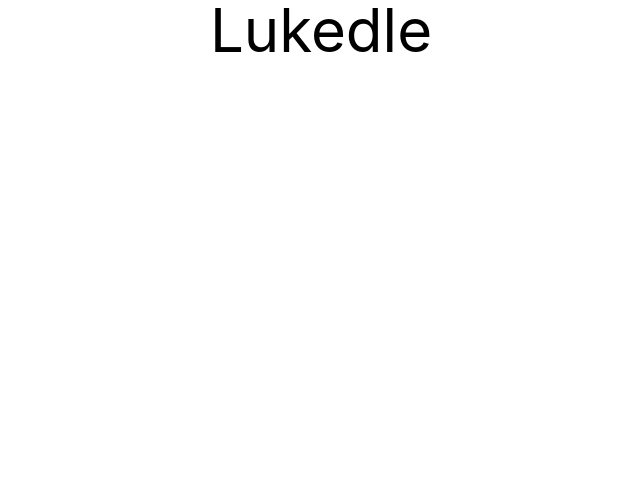
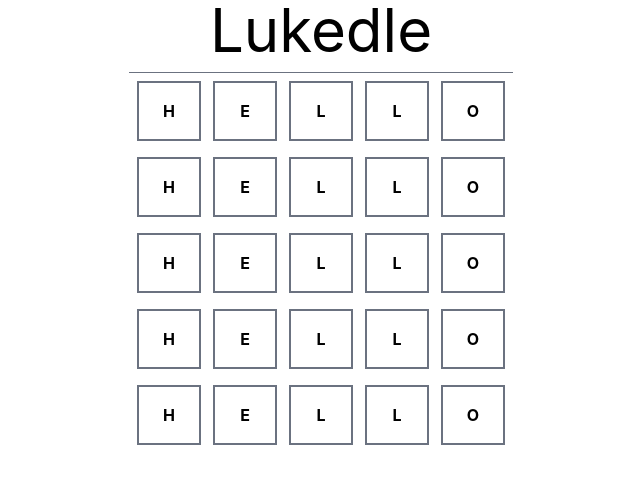
Before and after one commit to lukehart54/lukedle, a React (Vite) app: page / in a window 1280 px wide. Shown: the top 484 px of the page, without its empty margins (319-959 px from the left). Built offline with nearby package versions, Linux system fonts and the light colour scheme.

Commit message:
fixed word not showing up

```diff
--- a/src/App.tsx
+++ b/src/App.tsx
@@ -1,15 +1,21 @@
-import { useState } from 'react'
-import logo from './logo.svg'
-import './App.css'
+import './App.css';
+import WordRow from './WordRow';
 
-function App() {
-  const [count, setCount] = useState(0)
+export default function App() {
 
   return (
     <div className="mx-auto w-96">
-      <h1 className="text-6xl text-center">Lukedle</h1>
+      <header className="border-b border-gray-500 pb-3">
+        <h1 className="text-6xl text-center">Lukedle</h1>
+      </header>
+
+      <main>
+        <WordRow letters="Hello" />
+        <WordRow letters="Hello" />
+        <WordRow letters="Hello" />
+        <WordRow letters="Hello" />
+        <WordRow letters="Hello" />
+      </main>
     </div>
-  )
+  );
 }
-
-export default App
--- /dev/null
+++ b/src/WordRow.tsx
@@ -0,0 +1,27 @@
+const LETTER_LENGTH = 5;
+
+interface WordRowProps {
+  letters: string;
+}
+
+export default function WordRow({ letters: lettersProp }: WordRowProps) {
+  const lettersRemaining = LETTER_LENGTH - lettersProp.length;
+  const letters = lettersProp
+    .split('')
+    .concat(Array(lettersRemaining).fill(''));
+    console.log(letters);
+  return (
+    <div className="grid grid-cols-5 gap-3 p-2">
+      {letters.map((char) => (
+        <CharacterBox key={char} value={char}/>
+      ))}
+    </div>
+  );
+}
+interface CharacterBoxProps {
+  value: string
+}
+
+function CharacterBox({ value }: CharacterBoxProps) {
+  return <div className="inline-block border-2 border-gray-500 p-4 uppercase font-bold text-center">{value}</div>;
+}
```
